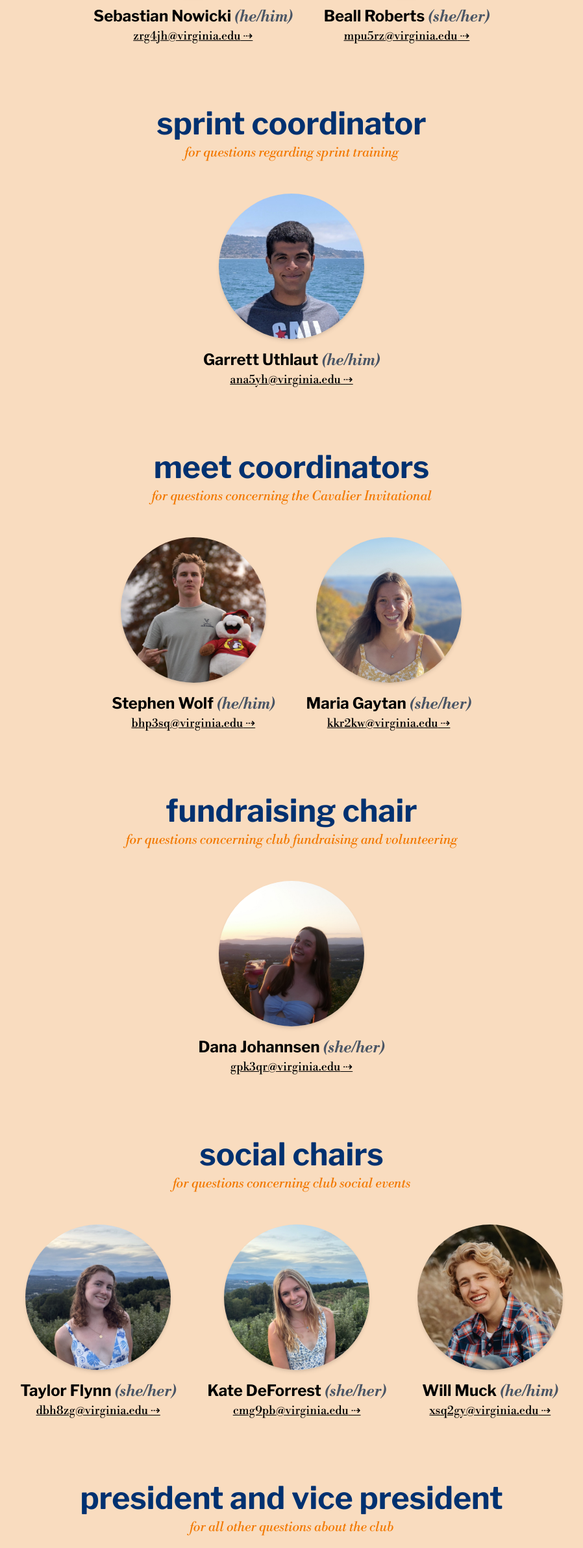
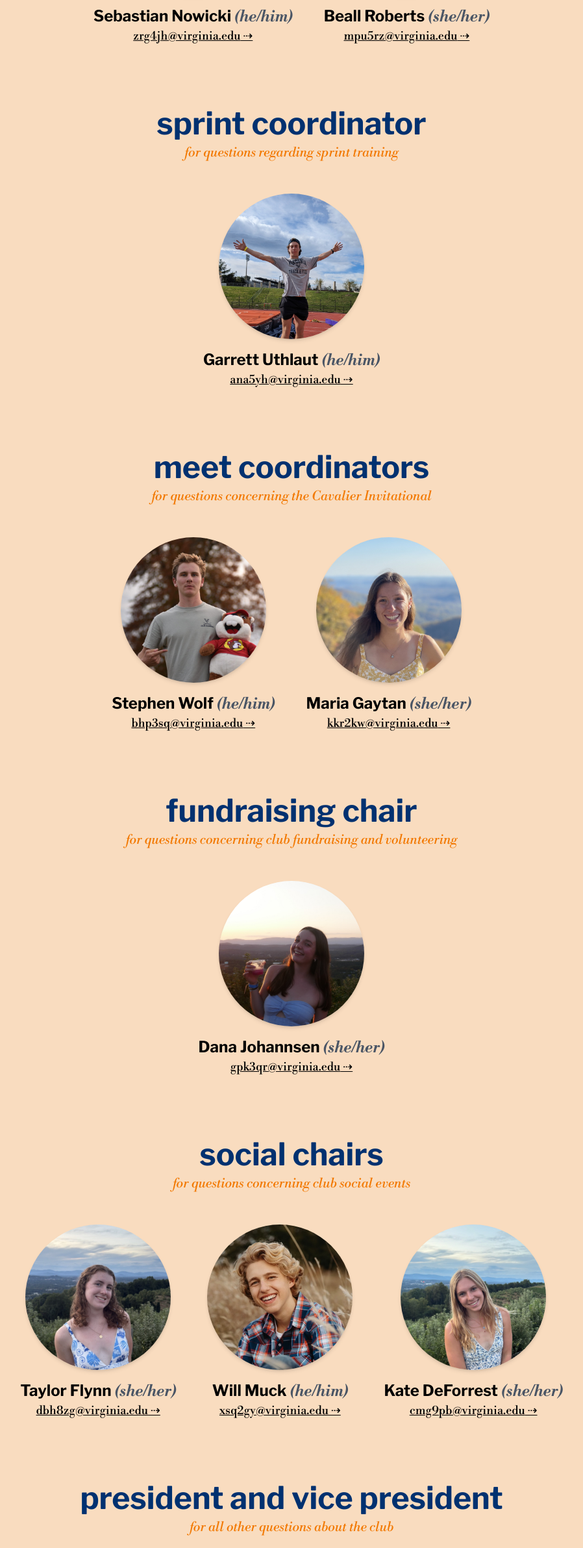
Before and after one commit to uva-club-running/VirginiaClubRunningWebsite, a React (Vite) app: page /contact in a window 1280 px wide. Shown: the part 1600-3983 px from the top of the page at 65% size, without its empty margins (191-1089 px from the left). Built offline with nearby package versions, Linux system fonts and the light colour scheme; the HTML template or start-up script is replaced by a standard one.

Commit message:
Small contacts page changes

```diff
--- a/src/Components/Contact/Contact.jsx
+++ b/src/Components/Contact/Contact.jsx
@@ -47,7 +47,7 @@ export default function Contact() {
                     name: "Garrett Uthlaut",
                     pronouns: "(he/him)",
                     email: "ana5yh@virginia.edu",
-                    image: "/assets/simrat2.jpg",
+                    image: "/assets/Profiles26/garrettuthlaut.jpg",
                 },
             ],
         },
@@ -92,16 +92,16 @@ export default function Contact() {
                     image: "/assets/Profiles26/taylorflynn.jpg",
                 },
                 {
+                    name: "Will Muck",
+                    pronouns: "(he/him)",
+                    email: "xsq2gy@virginia.edu",
+                    image: "/assets/Profiles26/willmuck.jpg",
+                },
+                {
                     name: "Kate DeForrest",
                     pronouns: "(she/her)",
                     email: "cmg9pb@virginia.edu",
                     image: "/assets/Profiles26/katedeforrest.jpg",
-                },
-                {
-                    name: "Will Muck",
-                    pronouns: "(he/him)",
-                    email: "xsq2gy@virginia.edu",
-                    image: "/assets/Profiles26/willmuck.jpg",
                 },
             ],
         },
```
Also changed, not shown: public/assets/Profiles26/garrettuthlaut.jpg (added).
